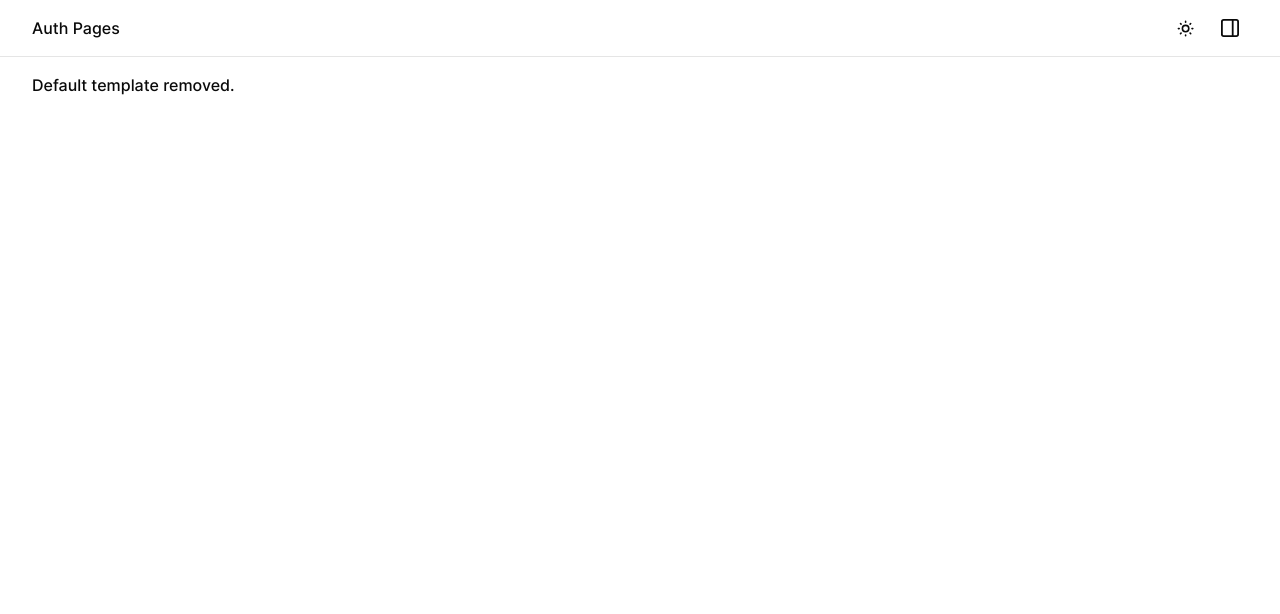
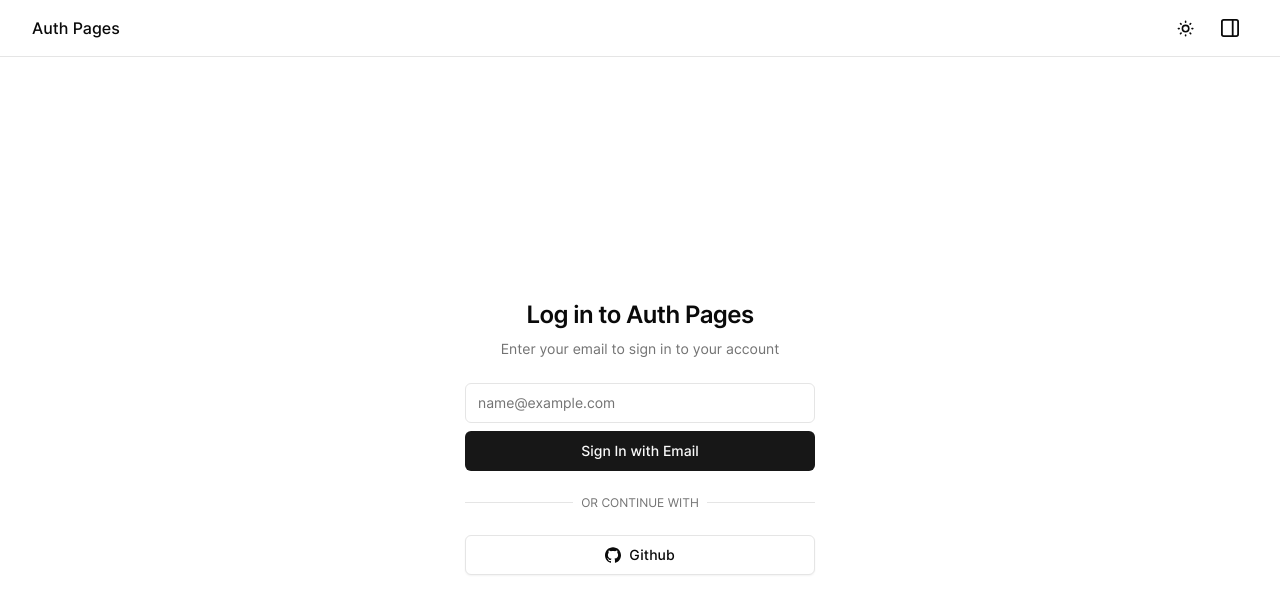
Before and after one commit to aakindel/auth-pages, a Next.js app: page / in a window 1280 px wide. Shown: the top 614 px of the page. Built offline with nearby package versions, Linux system fonts and the light colour scheme.

Commit message:
create simple login component

```diff
--- a/app/page.tsx
+++ b/app/page.tsx
@@ -4,6 +4,7 @@
 import type { NextPage } from "next";
 import { RightPanelLayout } from "./right-panel-layout";
 import { useState } from "react";
+import { SimpleLogin } from "@/components/simple-login";
 
 const Home: NextPage = () => {
   const [isPanelOpen, setIsPanelOpen] = useState(false);
@@ -15,8 +16,8 @@
         setIsPanelOpen={setIsPanelOpen}
       >
         <MainNav isPanelOpen={isPanelOpen} setIsPanelOpen={setIsPanelOpen} />
-        <div className="mx-auto min-h-[calc(100vh-57px)] w-full max-w-[1400px] px-4 pt-4 sm:px-8">
-          <p className="font-medium">Default template removed.</p>
+        <div className="mx-auto h-[calc(100vh-57px)] w-full max-w-[1400px] px-4 pt-4 sm:px-8">
+          <SimpleLogin />
         </div>
       </RightPanelLayout>
     </div>
--- /dev/null
+++ b/components/auth-form.tsx
@@ -0,0 +1,70 @@
+"use client";
+
+import { cn } from "@/utils";
+import { Button } from "./ui/button";
+import { Label } from "./ui/label";
+import { Input } from "./ui/input";
+import { Icons } from "./icons";
+import React, { useState } from "react";
+
+type AuthFormProps = React.HTMLAttributes<HTMLDivElement>;
+
+export function AuthForm({ className, ...props }: AuthFormProps) {
+  const [isLoading, setIsLoading] = useState<boolean>(false);
+
+  async function onSubmit(event: React.SyntheticEvent) {
+    event.preventDefault();
+    setIsLoading(true);
+
+    setTimeout(() => {
+      setIsLoading(false);
+    }, 3000);
+  }
+
+  return (
+    <div className={cn("grid gap-6", className)} {...props}>
+      <form onSubmit={onSubmit}>
+        <div className="grid gap-2">
+          <div className="grid gap-1">
+            <Label className="sr-only" htmlFor="email">
+              Email
+            </Label>
+            <Input
+              id="email"
+              placeholder="name@example.com"
+              type="email"
+              autoCapitalize="none"
+              autoComplete="email"
+              autoCorrect="off"
+              disabled={isLoading}
+            />
+          </div>
+          <Button disabled={isLoading}>
+            {isLoading && (
+              <Icons.spinner className="mr-2 h-4 w-4 animate-spin" />
+            )}
+            Sign In with Email
+          </Button>
+        </div>
+      </form>
+      <div className="relative">
+        <div className="absolute inset-0 flex items-center">
+          <span className="w-full border-t" />
+        </div>
+        <div className="relative flex justify-center text-xs uppercase">
+          <span className="bg-white px-2 text-neutral-500 dark:bg-neutral-950 dark:text-neutral-400">
+            Or continue with
+          </span>
+        </div>
+      </div>
+      <Button variant="outline" type="button" disabled={isLoading}>
+        {isLoading ? (
+          <Icons.spinner className="mr-2 h-4 w-4 animate-spin" />
+        ) : (
+          <Icons.github className="mr-2 h-4 w-4" />
+        )}
+        <span className="mt-px block">Github</span>
+      </Button>
+    </div>
+  );
+}
--- /dev/null
+++ b/components/simple-login.tsx
@@ -0,0 +1,38 @@
+import React from "react";
+import { AuthForm } from "./auth-form";
+
+export const SimpleLoginSmall = () => {
+  return (
+    <div className="pointer-events-none flex h-full w-full scale-[0.3] flex-col items-center justify-center">
+      <div className="mx-auto flex w-full flex-col justify-center space-y-6 sm:w-[350px]">
+        <div className="flex flex-col space-y-2 text-center">
+          <h1 className="text-2xl font-semibold tracking-tight">
+            Log in to Auth Pages
+          </h1>
+          <p className="text-sm text-neutral-500 dark:text-neutral-400">
+            Enter your email to sign in to your account
+          </p>
+        </div>
+        <AuthForm />
+      </div>
+    </div>
+  );
+};
+
+export const SimpleLogin = () => {
+  return (
+    <div className="flex h-full w-full flex-col items-center justify-center overflow-hidden">
+      <div className="mx-auto flex w-full flex-col justify-center space-y-6 sm:w-[350px]">
+        <div className="flex flex-col space-y-2 text-center">
+          <h1 className="text-2xl font-semibold tracking-tight">
+            Log in to Auth Pages
+          </h1>
+          <p className="text-sm text-neutral-500 dark:text-neutral-400">
+            Enter your email to sign in to your account
+          </p>
+        </div>
+        <AuthForm />
+      </div>
+    </div>
+  );
+};
--- /dev/null
+++ b/components/ui/input.tsx
@@ -0,0 +1,25 @@
+import * as React from "react";
+
+import { cn } from "@/utils";
+
+export interface InputProps
+  extends React.InputHTMLAttributes<HTMLInputElement> {}
+
+const Input = React.forwardRef<HTMLInputElement, InputProps>(
+  ({ className, type, ...props }, ref) => {
+    return (
+      <input
+        type={type}
+        className={cn(
+          "flex h-10 w-full rounded-md border border-neutral-200 bg-white px-3 py-2 text-sm ring-offset-white file:border-0 file:bg-transparent file:text-sm file:font-medium placeholder:text-neutral-500 focus-visible:outline-none focus-visible:ring-2 focus-visible:ring-neutral-950 focus-visible:ring-offset-2 disabled:cursor-not-allowed disabled:opacity-50 dark:border-neutral-800 dark:bg-neutral-950 dark:ring-offset-neutral-950 dark:placeholder:text-neutral-400 dark:focus-visible:ring-neutral-300",
+          className
+        )}
+        ref={ref}
+        {...props}
+      />
+    );
+  }
+);
+Input.displayName = "Input";
+
+export { Input };
--- /dev/null
+++ b/components/ui/label.tsx
@@ -0,0 +1,26 @@
+"use client";
+
+import * as React from "react";
+import * as LabelPrimitive from "@radix-ui/react-label";
+import { cva, type VariantProps } from "class-variance-authority";
+
+import { cn } from "@/utils";
+
+const labelVariants = cva(
+  "text-sm font-medium leading-none peer-disabled:cursor-not-allowed peer-disabled:opacity-70"
+);
+
+const Label = React.forwardRef<
+  React.ElementRef<typeof LabelPrimitive.Root>,
+  React.ComponentPropsWithoutRef<typeof LabelPrimitive.Root> &
+    VariantProps<typeof labelVariants>
+>(({ className, ...props }, ref) => (
+  <LabelPrimitive.Root
+    ref={ref}
+    className={cn(labelVariants(), className)}
+    {...props}
+  />
+));
+Label.displayName = LabelPrimitive.Root.displayName;
+
+export { Label };
--- a/package.json
+++ b/package.json
@@ -10,6 +10,7 @@
   },
   "dependencies": {
     "@heroicons/react": "^2.0.18",
+    "@radix-ui/react-label": "^2.0.2",
     "@radix-ui/react-slot": "^1.0.2",
     "@types/node": "20.6.2",
     "@types/react": "18.2.22",
```
Also changed, not shown: 1 other file (tests, documents, lock files or other folders).
